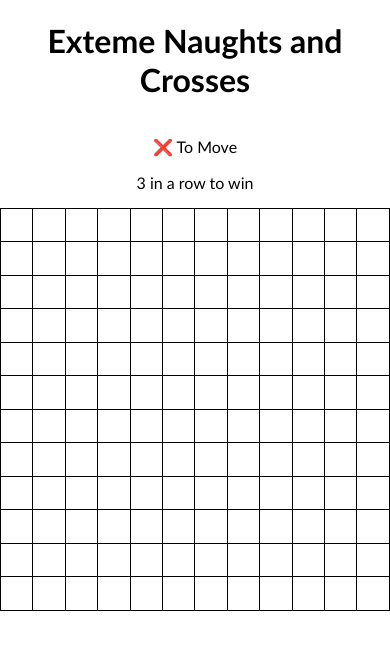
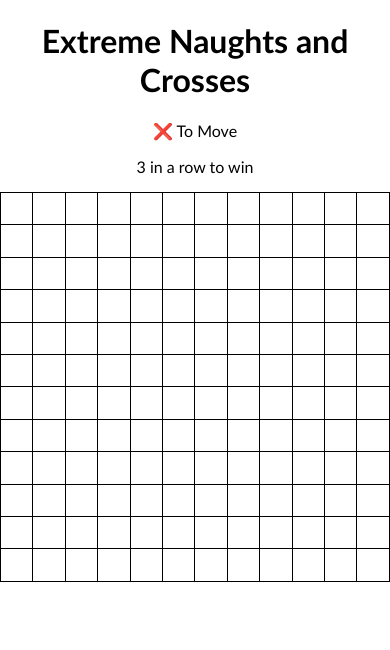
Before and after one commit to nedgrady/Extreme-Naughts-and-Crosses, a React (Create React App) app: page / in a window 390 px wide. Shown: the top 650 px of the page. Built offline with nearby package versions, Linux system fonts and the light colour scheme.

Commit message:
Responsive squares!

```diff
--- a/public/index.html
+++ b/public/index.html
@@ -28,7 +28,7 @@
   </head>
   <body>
     <noscript>You need to enable JavaScript to run this app.</noscript>
-    <div id="root"></div>
+    <div id="root" style="height:100%;"></div>
     <!--
       This HTML file is a template.
       If you open it directly in the browser, you will see an empty page.
--- a/src/App.css
+++ b/src/App.css
@@ -1,10 +1,18 @@
-body {
-    font-family: 'Trebuchet MS', 'Lucida Sans Unicode', 'Lucida Grande', 'Lucida Sans', Arial, sans-serif;
-}
-
 body {
     text-align: center;
     align-items: center;
     margin-left: auto;
     margin-right: auto;
+    height: 100%;
+    max-height: 100%;
+    padding: 0;
+    margin: 0;
+    font-family: 'Trebuchet MS', 'Lucida Sans Unicode', 'Lucida Grande', 'Lucida Sans', Arial, sans-serif;
 }
+
+html {
+    height: 100%;
+    max-height: 100%;
+    padding: 0;
+    margin: 0;
+}
--- a/src/App.tsx
+++ b/src/App.tsx
@@ -6,7 +6,6 @@ import './App.css'
 function App() {
   return (
     <>
-      <h1>Exteme Naughts and Crosses</h1>
       <ExtremeNaughtsAndCrosses gridSize={12} players={["❌", "♻️", "🔷"]} numberOfPiecesInARowRequiredToWin={3} />
     </>
     )
--- a/src/ExtremeNaughtsAndCrosses/Board.css
+++ b/src/ExtremeNaughtsAndCrosses/Board.css
@@ -12,5 +12,4 @@ td.board-square {
 
 table {
     border-collapse: collapse;
-    width: 100%;
 }
--- a/src/ExtremeNaughtsAndCrosses/Board.tsx
+++ b/src/ExtremeNaughtsAndCrosses/Board.tsx
@@ -1,29 +1,30 @@
 import React from 'react'
 import './Board.css'
 import styled from 'styled-components'
-import useWindowDimensions from 'useWindowDimensions'
-export default function Board({ boardState, onPiecePlaced }: { boardState: (string | null)[][], onPiecePlaced : (x : number, y: number) => void}) {
-    const { width, height } = useWindowDimensions()
-    const limitingViewportDimension = Math.min(width, height)
-    const squareSize = limitingViewportDimension / (boardState.length)
+import useElementDimensions from 'useElementDimensions'
+interface BoardProps {
+    boardState: (string | null)[][],
+    onPiecePlaced: (x: number, y: number) => void,
+    limitingDimension: number
+}
 
-    const Square = styled.td`
-        width: ${squareSize}px;
-        height: ${squareSize}px;
-        min-width: ${squareSize-2}px;
-        min-height: ${squareSize-2}px;
-        font-size: ${squareSize/2}px;
-    `
+export default function Board({ boardState, onPiecePlaced, limitingDimension }: BoardProps) {
+
+    const numberOfSquaresInPercent = `${100 / boardState.length}%`
+    const css: React.CSSProperties = {
+        width: numberOfSquaresInPercent,
+        height: numberOfSquaresInPercent
+    }
 
     return (
-        <table cellSpacing={0} cellPadding={0}>
+        <table cellSpacing={0} cellPadding={0} style={{ width: `${limitingDimension}px`, height: `${limitingDimension}px` }}>
             <tbody>
                 {
                     boardState.map((row, rowIndex) =>
                         <tr key={rowIndex} className="board-row">
                             {
                                 row.map((piece, columnIndex) =>
-                                    <Square key={`${columnIndex}-${rowIndex}`} data-testid={`square-${columnIndex}-${rowIndex}`} onClick={(() => onPiecePlaced(rowIndex, columnIndex)) } className="board-square">{piece || ""}</Square>
+                                    <td key={`${columnIndex}-${rowIndex}`} data-testid={`square-${columnIndex}-${rowIndex}`} onClick={(() => onPiecePlaced(rowIndex, columnIndex))} className="board-square" style={css}>{piece || ""}</td>
                                 )
                             }
                         </tr>
@@ -33,5 +34,3 @@ export default function Board({ boardState, onPiecePlaced }: { boardState: (stri
         </table>
     )
 }
-
-// ${x} ${y}
--- a/src/ExtremeNaughtsAndCrosses/ExtremeNaughtsAndCrosses.css
+++ b/src/ExtremeNaughtsAndCrosses/ExtremeNaughtsAndCrosses.css
@@ -1,4 +1,18 @@
+@media all and (orientation:portrait) {
+    div.container {
+        display: flex;
+        flex-direction: column;
+    }
+}
+
+@media all and (orientation:landscape) {
+    div.container {
+        display: flex;
+        flex-direction: row;
+    }
+}
+
 div.container {
-    display: flex;
-    flex-direction: column;
+    height: 100%;
+    max-height: 100%;
 }
--- a/src/ExtremeNaughtsAndCrosses/ExtremeNaughtsAndCrosses.tsx
+++ b/src/ExtremeNaughtsAndCrosses/ExtremeNaughtsAndCrosses.tsx
@@ -1,6 +1,8 @@
 import React, { useState } from "react"
+import useElementDimentions from "useElementDimensions"
 import Board from "./Board"
 import './ExtremeNaughtsAndCrosses.css'
+
 type BoardState = (string | null) [][];
 
 function ExtremeNaughtsAndCrosses(
@@ -23,15 +25,21 @@ function ExtremeNaughtsAndCrosses(
     const numberOfMovesMade = calculateNumberOfMovesMade(boardState)
     const whosTurnIsIt = players[numberOfMovesMade % players.length]
 
+    const [x, ref] = useElementDimentions()
+
+    const limitingDimension = Math.min(x.width, x.height)
 
     return (
-        <div className="container">
+        <div className="container" ref={ref}>
             <div className="side-bar">
+                <h1>Extreme Naughts and Crosses</h1>
                 <p>{whosTurnIsIt} To Move</p>
                 <p>{numberOfPiecesInARowRequiredToWin} in a row to win</p>
                 {winner && <p>{winner} Wins</p>}
             </div>
-            <Board boardState={boardState} onPiecePlaced={handlePiecePlaced}/>
+            <div>
+                <Board boardState={boardState} onPiecePlaced={handlePiecePlaced} limitingDimension={limitingDimension}/>
+            </div>
         </div>)
 
     function handlePiecePlaced(x : number, y: number) {
--- /dev/null
+++ b/src/useElementDimensions.tsx
@@ -0,0 +1,108 @@
+/* istanbul ignore file */
+// as stolen from https://github.com/danielkov/use-element-dimensions/releases/tag/v2.1.3
+import {
+    useCallback,
+    useEffect,
+    useLayoutEffect,
+    useRef,
+    useState,
+} from "react"
+
+const isServer = typeof window === "undefined"
+
+const isSupported = !isServer && "ResizeObserver" in window
+
+const noop = () => { }
+
+const noopObserver = { observe: noop, unobserve: noop }
+
+const resizeObserver = !isSupported
+    ? noopObserver
+    : new ResizeObserver((entries) => {
+        for (let entry of entries) {
+            const { target } = entry
+            const boundingClient = target.getBoundingClientRect()
+            const set = (target as $Element).$$useElementDimensionsSet
+            if (set) {
+                set(Object.assign(boundingClient, entry))
+            }
+        }
+    })
+
+export type ElementDimensions = ResizeObserverEntry & DOMRect
+
+type $Element = Element & {
+    $$useElementDimensionsSet?: React.Dispatch<
+        React.SetStateAction<ElementDimensions>
+    >
+}
+
+const useIsomorphicLayoutEffect = isServer ? useEffect : useLayoutEffect
+
+// NOTE(danielkov): this is used to stub DOMRectReadonly on the server
+class Rect {
+    readonly bottom: number
+    readonly height: number
+    readonly left: number
+    readonly right: number
+    readonly top: number
+    readonly width: number
+    readonly x: number
+    readonly y: number
+
+    constructor() {
+        this.bottom = 0
+        this.height = 0
+        this.left = 0
+        this.right = 0
+        this.top = 0
+        this.width = 0
+        this.x = 0
+        this.y = 0
+    }
+    toJSON() {
+        return JSON.stringify(this)
+    }
+}
+
+const contentRect = new Rect()
+const domRect = new Rect()
+const size = { inlineSize: 0, blockSize: 0 }
+const defaultValue: any = Object.assign(domRect, {
+    contentBoxSize: size,
+    borderBoxSize: size,
+    contentRect,
+    target: (null as unknown) as Element,
+})
+
+const useDimensions = (): [
+    ElementDimensions,
+    (element?: Element | null) => void
+] => {
+    const ref = useRef<$Element>(null)
+
+    const [dimensions, set] = useState<ElementDimensions>(defaultValue)
+
+    const setRef = useCallback((element?: Element | null) => {
+        if (ref.current) {
+            resizeObserver.unobserve(ref.current)
+        }
+        if (element instanceof Element) {
+            (element as $Element).$$useElementDimensionsSet = set
+            resizeObserver.observe(element)
+        }
+    }, [])
+
+    useIsomorphicLayoutEffect(
+        () => () => {
+            if (ref.current) {
+                resizeObserver.unobserve(ref.current)
+            }
+        },
+        []
+    )
+
+    return [dimensions, setRef]
+}
+
+export default useDimensions
```
Also changed, not shown: 1 other file (tests, documents, lock files or other folders).
